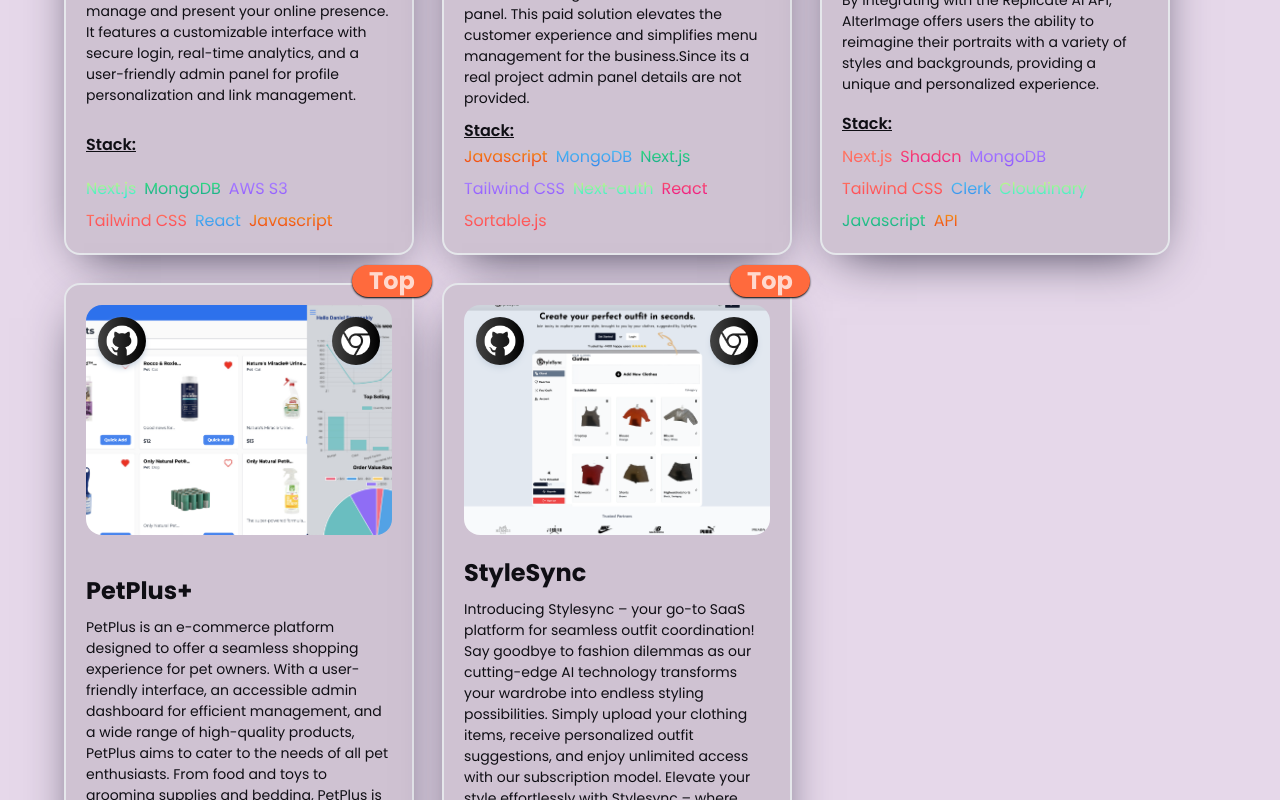
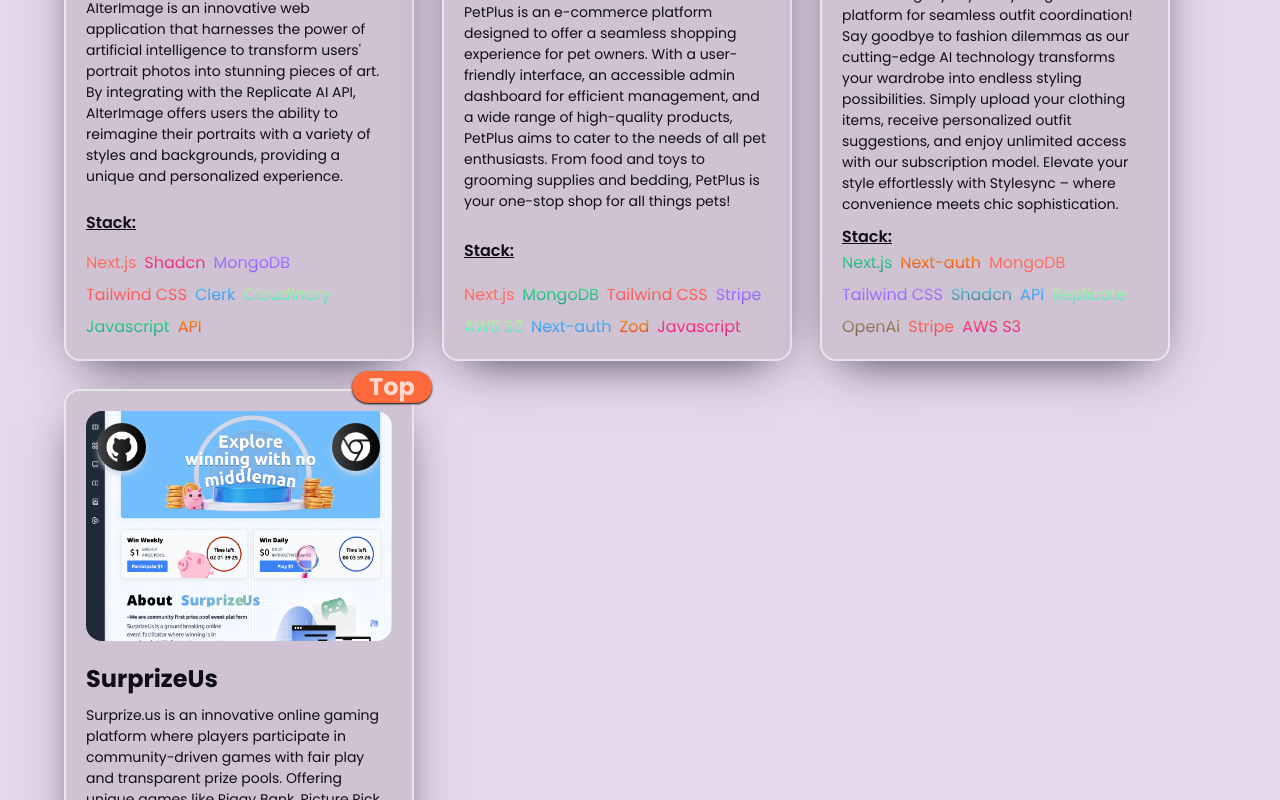
Before and after one commit to Danieldo1/dani-sper, a React (Vite) app: page / in a window 1280 px wide. Shown: the part 4089-4889 px from the top of the page. Built offline with nearby package versions, Linux system fonts and the light colour scheme.

Commit message:
added latest project

```diff
--- a/src/assets/index.js
+++ b/src/assets/index.js
@@ -44,6 +44,7 @@ import bar from './bar.png';
 import alterimage from './alterimage.png';
 import petplus from './pet_plus.jpg';
 import stylesync from './stylesync.png';
+import surprizeus from './surprizeus.png';
 
 import colorDesign from './pngScreen/colorDesign.png';
 import cssInJs from './pngScreen/cssInJs.png';
@@ -93,6 +94,7 @@ export {
   alterimage,
   petplus,
 stylesync,
+surprizeus,
 
   travelapp,
   ecom,
--- a/src/constants/index.js
+++ b/src/constants/index.js
@@ -53,6 +53,7 @@ import {
   alterimage,
   petplus,
   stylesync,
+  surprizeus,
 } from "../assets";
 
 export const navLinks = [
@@ -630,10 +631,10 @@ const projects = [
         name: "API",
         color: "green-text-gradient",
       },
-      {
-        name: "N",
-        color: "transparent-color",
-      },
+      // {
+      //   name: "N",
+      //   color: "transparent-color",
+      // },
     ],
     image: moviehub,
     source_code_link: "https://github.com/Danieldo1/movie-hub",
@@ -718,10 +719,10 @@ const projects = [
         name: "Tailwind CSS",
         color: "blue-text-gradient",
       },
-      {
-        name: "N",
-        color: "transparent-color",
-      },
+      // {
+      //   name: "N",
+      //   color: "transparent-color",
+      // },
     ],
     image: OmniChat,
     source_code_link: "https://github.com/Danieldo1/omnichat-next",
@@ -1160,6 +1161,51 @@ const projects = [
     source_code_link: "https://github.com/Danieldo1/style-sync",
     project_link: "https://style-sync.vercel.app/",
   },
+  {
+    name: "SurprizeUs",
+    description: "Surprize.us is an innovative online gaming platform where players participate in community-driven games with fair play and transparent prize pools. Offering unique games like Piggy Bank, Picture Pick, and the new Answer Rush, Surprize.us provides an exciting and equitable gaming experience.",
+    tags: [
+      {
+        name: "Next.js",
+        color: "orange-text-gradient",
+      },
+      {
+        name: "Convex",
+        color: " green-text-gradient",
+      },
+      {
+        name: "Auth0",
+        color: "pink-text-gradient",
+      },
+      {
+        name: "Tailwind CSS",
+        color: "red-text-gradient",
+      },
+      {
+        name: "AWS S3",
+        color: "blue-text-gradient",
+      },
+      {
+        name: "OpenAi",
+        color: "yellow-text-gradient",
+      },
+      {
+        name: "Stripe/Plisio",
+        color: "purple-text-gradient",
+      },
+      {
+        name: "Shadcn",
+        color: "custom-text-gradient",
+      },
+      {
+        name: "N",
+        color: "transparent-color",
+      },
+    ],
+    image: surprizeus,
+    source_code_link: "https://github.com/Danieldo1/surprize",
+    project_link: "https://surprize.us",
+  },
 ];
 // {
 //   name: "",
```
Also changed, not shown: src/assets/surprizeus.png (added).
